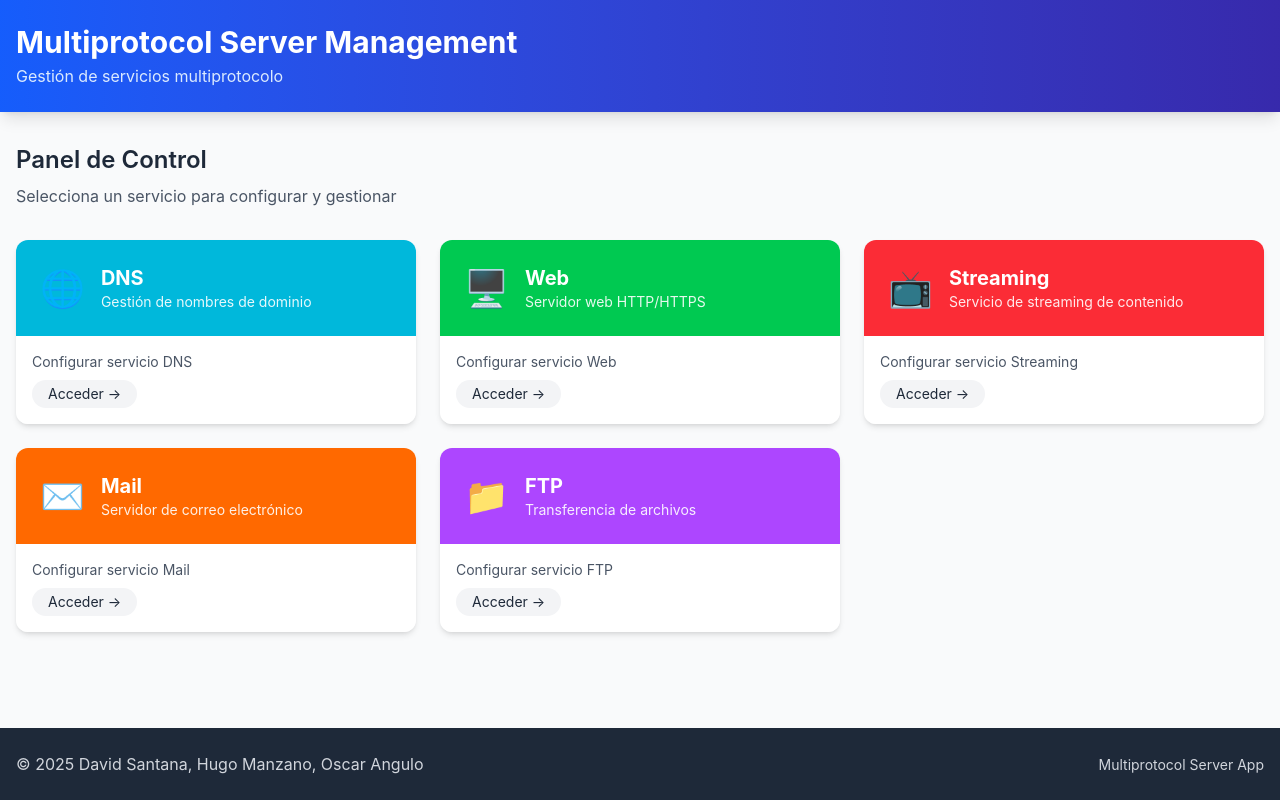
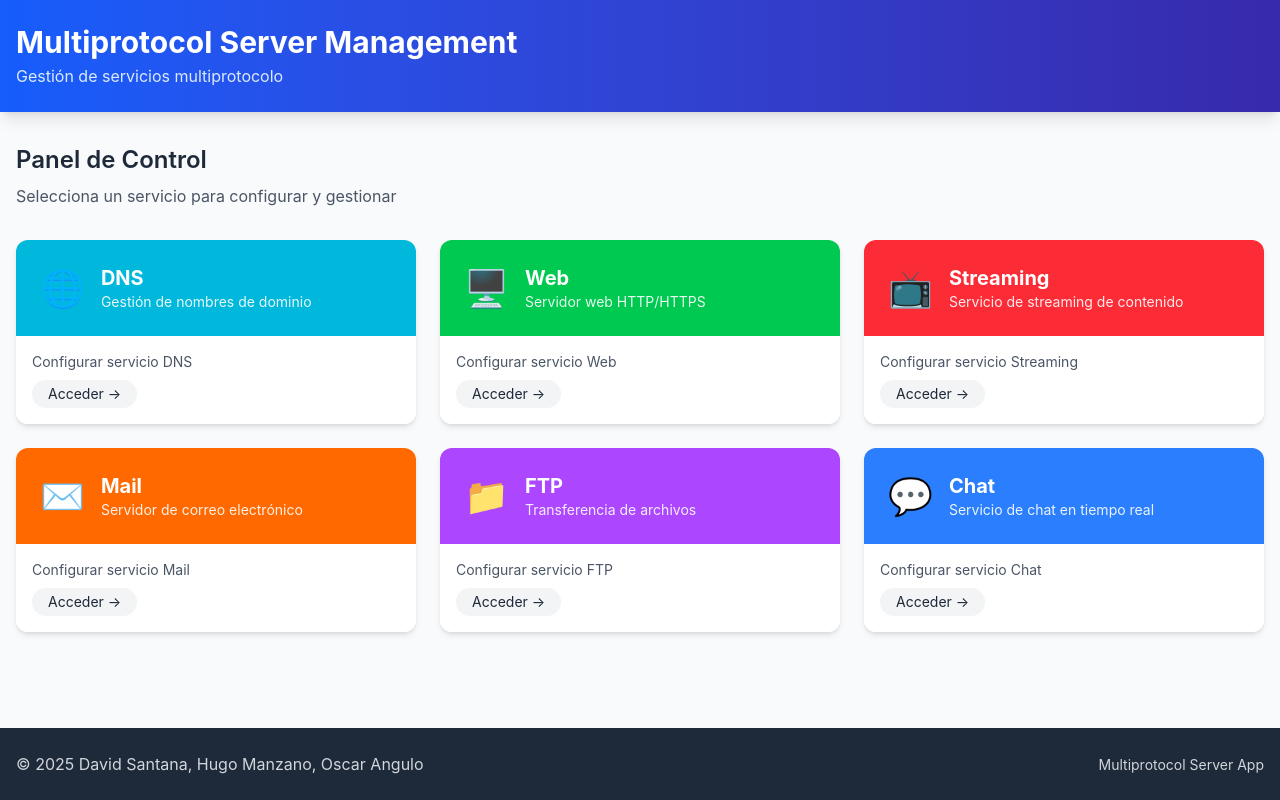
Before and after one commit to HakkinDavid/multiprotocol-server-app, a SvelteKit app in the folder frontend/: page / in a window 1280 px wide. Built offline with nearby package versions, Linux system fonts and the light colour scheme.

Commit message:
Add Chat service to the services list in the control panel

```diff
--- a/frontend/src/routes/+page.svelte
+++ b/frontend/src/routes/+page.svelte
@@ -1,34 +1,79 @@
 <script>
 	import Header from '$lib/components/Header.svelte';
 	import Footer from '$lib/components/Footer.svelte';
-    import {goto} from '$app/navigation';
+	import { goto } from '$app/navigation';
 
 	const services = [
-        { name: 'DNS', path: '/dns', icon: '🌐', color: 'bg-cyan-500', hoverColor: 'bg-cyan-600', description: 'Gestión de nombres de dominio' },
-        { name: 'Web', path: '/web', icon: '🖥️', color: 'bg-green-500', hoverColor: 'bg-green-600', description: 'Servidor web HTTP/HTTPS' },
-        { name: 'Streaming', path: '/streaming', icon: '📺', color: 'bg-red-500', hoverColor: 'bg-red-600', description: 'Servicio de streaming de contenido' },
-        { name: 'Mail', path: '/mail', icon: '✉️', color: 'bg-orange-500', hoverColor: 'bg-orange-600', description: 'Servidor de correo electrónico' },
-        { name: 'FTP', path: '/ftp', icon: '📁', color: 'bg-purple-500', hoverColor: 'bg-purple-600', description: 'Transferencia de archivos' }
+		{
+			name: 'DNS',
+			path: '/dns',
+			icon: '🌐',
+			color: 'bg-cyan-500',
+			hoverColor: 'bg-cyan-600',
+			description: 'Gestión de nombres de dominio'
+		},
+		{
+			name: 'Web',
+			path: '/web',
+			icon: '🖥️',
+			color: 'bg-green-500',
+			hoverColor: 'bg-green-600',
+			description: 'Servidor web HTTP/HTTPS'
+		},
+		{
+			name: 'Streaming',
+			path: '/streaming',
+			icon: '📺',
+			color: 'bg-red-500',
+			hoverColor: 'bg-red-600',
+			description: 'Servicio de streaming de contenido'
+		},
+		{
+			name: 'Mail',
+			path: '/mail',
+			icon: '✉️',
+			color: 'bg-orange-500',
+			hoverColor: 'bg-orange-600',
+			description: 'Servidor de correo electrónico'
+		},
+		{
+			name: 'FTP',
+			path: '/ftp',
+			icon: '📁',
+			color: 'bg-purple-500',
+			hoverColor: 'bg-purple-600',
+			description: 'Transferencia de archivos'
+		},
+		{
+			name: 'Chat',
+			path: '/chat',
+			icon: '💬',
+			color: 'bg-blue-500',
+			hoverColor: 'bg-blue-600',
+			description: 'Servicio de chat en tiempo real'
+		}
 	];
 </script>
 
 <Header title="Multiprotocol Server Management" />
 
-<main class="container mx-auto px-4 py-8 min-h-[calc(100vh-200px)]">
+<main class="container mx-auto min-h-[calc(100vh-200px)] px-4 py-8">
 	<div class="mb-8">
-        <h2 class="text-2xl font-semibold text-gray-800 mb-2">Panel de Control</h2>
+		<h2 class="mb-2 text-2xl font-semibold text-gray-800">Panel de Control</h2>
 		<p class="text-gray-600">Selecciona un servicio para configurar y gestionar</p>
 	</div>
 
-    <div class="grid grid-cols-1 md:grid-cols-2 lg:grid-cols-3 gap-6">
+	<div class="grid grid-cols-1 gap-6 md:grid-cols-2 lg:grid-cols-3">
 		{#each services as service}
 			<div
-                class="rounded-xl shadow-md overflow-hidden transition-all hover:shadow-lg cursor-pointer transform hover:-translate-y-1"
-                on:click={() => {goto(service.path)}}
+				class="transform cursor-pointer overflow-hidden rounded-xl shadow-md transition-all hover:-translate-y-1 hover:shadow-lg"
+				on:click={() => {
+					goto(service.path);
+				}}
 			>
 				<div class="{service.color} p-6 text-white">
 					<div class="flex items-center">
-                        <span class="text-4xl mr-4">{service.icon}</span>
+						<span class="mr-4 text-4xl">{service.icon}</span>
 						<div>
 							<h3 class="text-xl font-bold">{service.name}</h3>
 							<p class="text-sm opacity-90">{service.description}</p>
@@ -37,7 +82,9 @@
 				</div>
 				<div class="bg-white p-4">
 					<p class="text-sm text-gray-600">Configurar servicio {service.name}</p>
-                    <button class="mt-2 px-4 py-1 rounded-full bg-gray-100 text-gray-800 text-sm hover:bg-gray-200">
+					<button
+						class="mt-2 rounded-full bg-gray-100 px-4 py-1 text-sm text-gray-800 hover:bg-gray-200"
+					>
 						Acceder →
 					</button>
 				</div>
```
Lines whose indentation alone changed are shown as unchanged.
